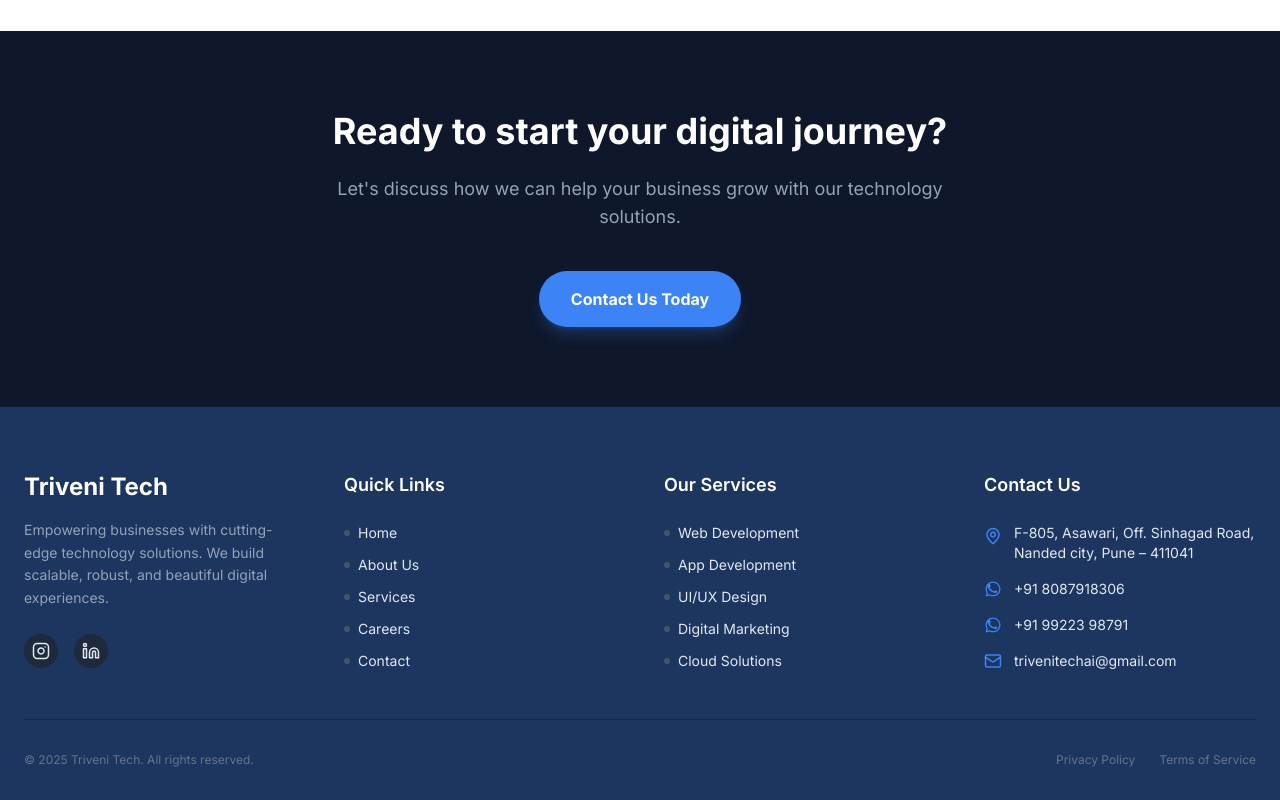
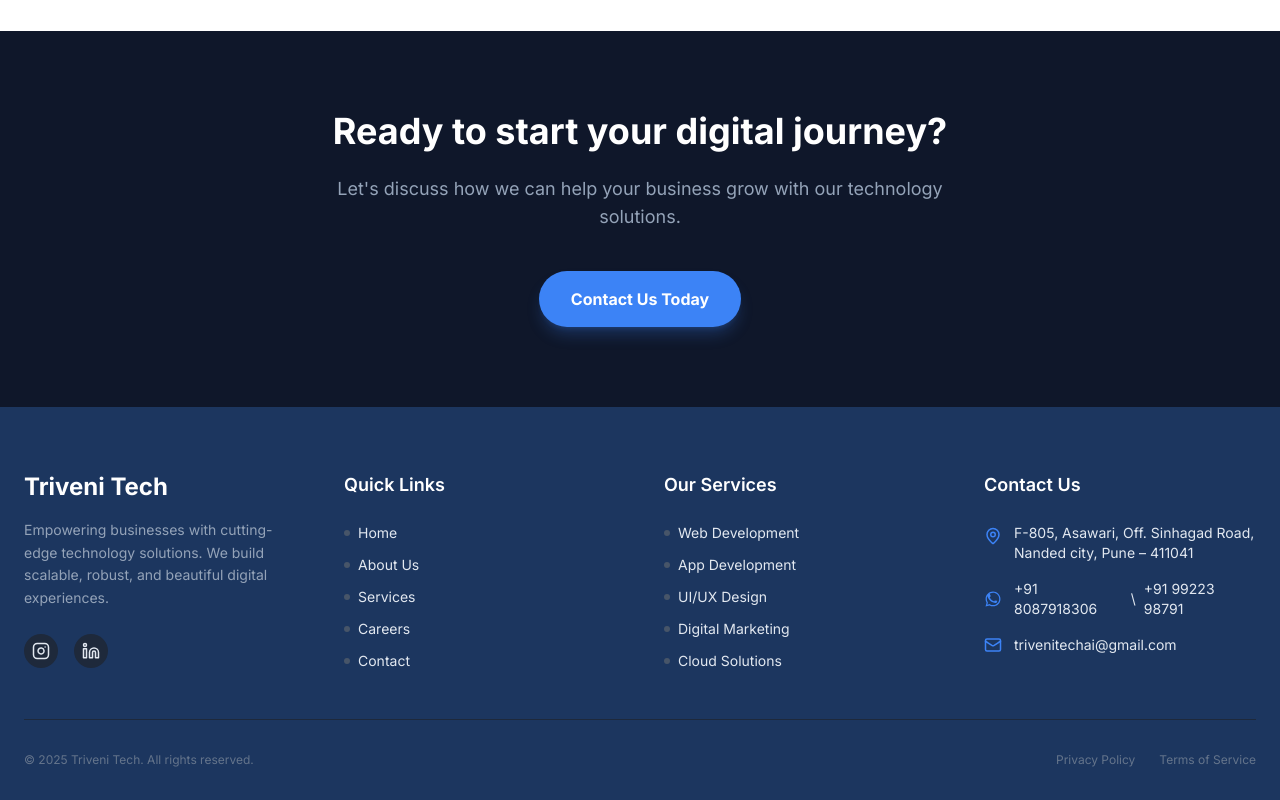
Before and after one commit to AryanJadile/Triveni-Tech, a Next.js app: page / in a window 1280 px wide. Shown: the part 2661-3461 px from the top of the page. Built offline with nearby package versions, Linux system fonts and the light colour scheme.

Commit message:
Updated footer

```diff
--- a/src/components/layout/Footer.tsx
+++ b/src/components/layout/Footer.tsx
@@ -69,12 +69,7 @@ export default function Footer() {
                                 </a>
                             </li>
                             <li>
-                                <a
-                                    href="https://wa.me/+918087918306"
-                                    target="_blank"
-                                    rel="noopener noreferrer"
-                                    className="flex items-center gap-3 hover:text-primary transition-colors"
-                                >
+                                <div className="flex items-center gap-3">
                                     <svg
                                         xmlns="http://www.w3.org/2000/svg"
                                         viewBox="0 0 24 24"
@@ -83,26 +78,26 @@ export default function Footer() {
                                     >
                                         <path d="M12.04 2C6.58 2 2.13 6.45 2.13 11.91C2.13 13.66 2.59 15.36 3.45 16.86L2.05 22L7.3 20.62C8.75 21.41 10.38 21.83 12.04 21.83C17.5 21.83 21.95 17.38 21.95 11.92C21.95 9.27 20.92 6.78 19.05 4.91C17.18 3.03 14.69 2 12.04 2ZM12.05 3.67C14.25 3.67 16.31 4.53 17.87 6.09C19.42 7.65 20.28 9.71 20.28 11.92C20.28 16.46 16.58 20.15 12.04 20.15C10.56 20.15 9.11 19.76 7.85 19L7.55 18.83L4.43 19.65L5.26 16.61L5.06 16.29C4.24 14.99 3.81 13.47 3.81 11.91C3.81 7.37 7.5 3.67 12.05 3.67ZM16.53 14.84C16.48 14.76 15.66 14.36 15.26 14.16C14.87 13.96 14.67 13.86 14.53 14.06C14.38 14.26 13.98 14.76 13.83 14.91C13.73 15.06 13.58 15.06 13.18 14.86C12.79 14.66 11.51 14.24 10 12.89C8.83 11.85 8.03 10.56 7.83 10.21C7.63 9.87 7.81 9.68 8 9.49C8.18 9.31 8.4 9.01 8.59 8.81C8.74 8.66 8.79 8.51 8.89 8.31C8.99 8.11 8.94 7.96 8.84 7.76C8.74 7.56 8.14 6.06 7.9 5.46C7.65 4.86 7.4 4.96 7.25 4.96C7.11 4.96 6.91 4.96 6.71 4.96C6.51 4.96 6.16 5.04 5.86 5.36C5.56 5.68 4.72 6.48 4.72 8.11C4.72 9.74 5.91 11.33 6.06 11.53C6.21 11.73 8.36 15.04 11.66 16.46C12.44 16.8 13.06 17 13.54 17.16C14.24 17.38 14.88 17.34 15.39 17.27C15.96 17.18 17.14 16.55 17.39 15.85C17.64 15.15 17.64 14.55 17.59 14.46C17.54 14.35 17.39 14.29 16.99 14.09H16.53Z" />
                                     </svg>
-                                    <span>+91 8087918306</span>
+                                    <div className="flex items-center gap-2">
+                                        <a
+                                            href="https://wa.me/+918087918306"
+                                            target="_blank"
+                                            rel="noopener noreferrer"
+                                            className="hover:text-primary transition-colors"
+                                        >
+                                            +91 8087918306
                                         </a>
-                            </li>
-                            <li>
+                                        <span>\</span>
                                         <a
                                             href="https://wa.me/+919922398791"
                                             target="_blank"
                                             rel="noopener noreferrer"
-                                    className="flex items-center gap-3 hover:text-primary transition-colors"
+                                            className="hover:text-primary transition-colors"
                                         >
-                                    <svg
-                                        xmlns="http://www.w3.org/2000/svg"
-                                        viewBox="0 0 24 24"
-                                        fill="currentColor"
-                                        className="w-[18px] h-[18px] text-primary shrink-0"
-                                    >
-                                        <path d="M12.04 2C6.58 2 2.13 6.45 2.13 11.91C2.13 13.66 2.59 15.36 3.45 16.86L2.05 22L7.3 20.62C8.75 21.41 10.38 21.83 12.04 21.83C17.5 21.83 21.95 17.38 21.95 11.92C21.95 9.27 20.92 6.78 19.05 4.91C17.18 3.03 14.69 2 12.04 2ZM12.05 3.67C14.25 3.67 16.31 4.53 17.87 6.09C19.42 7.65 20.28 9.71 20.28 11.92C20.28 16.46 16.58 20.15 12.04 20.15C10.56 20.15 9.11 19.76 7.85 19L7.55 18.83L4.43 19.65L5.26 16.61L5.06 16.29C4.24 14.99 3.81 13.47 3.81 11.91C3.81 7.37 7.5 3.67 12.05 3.67ZM16.53 14.84C16.48 14.76 15.66 14.36 15.26 14.16C14.87 13.96 14.67 13.86 14.53 14.06C14.38 14.26 13.98 14.76 13.83 14.91C13.73 15.06 13.58 15.06 13.18 14.86C12.79 14.66 11.51 14.24 10 12.89C8.83 11.85 8.03 10.56 7.83 10.21C7.63 9.87 7.81 9.68 8 9.49C8.18 9.31 8.4 9.01 8.59 8.81C8.74 8.66 8.79 8.51 8.89 8.31C8.99 8.11 8.94 7.96 8.84 7.76C8.74 7.56 8.14 6.06 7.9 5.46C7.65 4.86 7.4 4.96 7.25 4.96C7.11 4.96 6.91 4.96 6.71 4.96C6.51 4.96 6.16 5.04 5.86 5.36C5.56 5.68 4.72 6.48 4.72 8.11C4.72 9.74 5.91 11.33 6.06 11.53C6.21 11.73 8.36 15.04 11.66 16.46C12.44 16.8 13.06 17 13.54 17.16C14.24 17.38 14.88 17.34 15.39 17.27C15.96 17.18 17.14 16.55 17.39 15.85C17.64 15.15 17.64 14.55 17.59 14.46C17.54 14.35 17.39 14.29 16.99 14.09H16.53Z" />
-                                    </svg>
-                                    <span>+91 99223 98791</span>
+                                            +91 99223 98791
                                         </a>
+                                    </div>
+                                </div>
                             </li>
                             <li>
                                 <a
```
Lines whose indentation alone changed are shown as unchanged.
